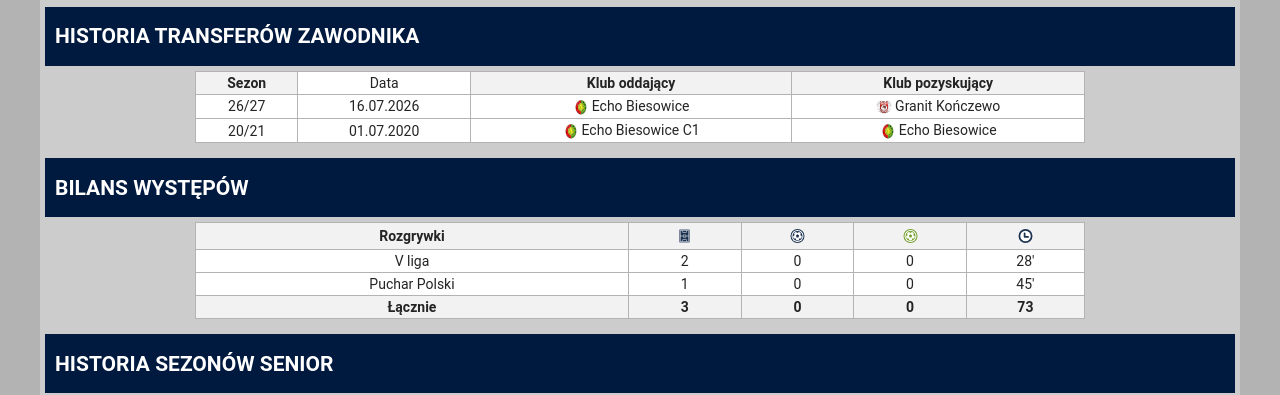
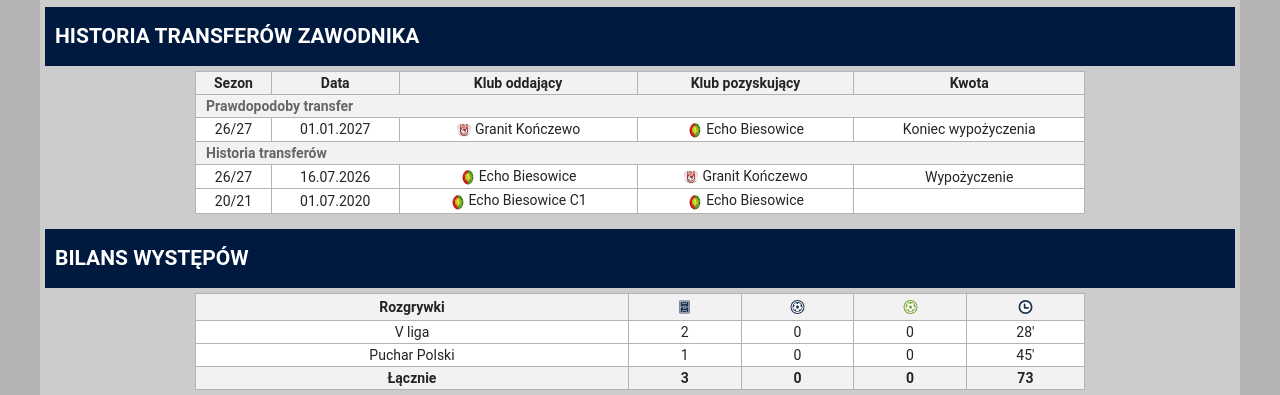
Before and after one commit to B3bq/transferplace, a website built with Vite: page index.html in a window 1280 px wide. Shown: the part 1233-1628 px from the top of the page. Built offline with nearby package versions, Linux system fonts and the light colour scheme; files whose address does not match are found by name.

Commit message:
dodanie prawdopodobnego transferu

```diff
--- a/index.html
+++ b/index.html
@@ -163,21 +163,41 @@
             <table>
                 <tr>
                     <th>Sezon</th>
-                    <td>Data</td>
+                    <th>Data</th>
                     <th>Klub oddający</th>
                     <th>Klub pozyskujący</th>
+                    <th>Kwota</th>
+                </tr>
+                <tr class="table__transfer">
+                    <td colspan="5">
+                        Prawdopodoby transfer
+                    </td>
+                </tr>
+                <tr>
+                    <td>26/27</td>
+                    <td>01.01.2027</td>
+                    <td class="club2">Granit Kończewo</td>
+                    <td class="club">Echo Biesowice</td>
+                    <td>Koniec wypożyczenia</td>
+                </tr>
+                <tr class="table__transfer">
+                    <td colspan="5">
+                        Historia transferów
+                    </td>
                 </tr>
                 <tr>
                     <td>26/27</td>
                     <td>16.07.2026</td>
                     <td class="club">Echo Biesowice</td>
                     <td class="club2">Granit Kończewo</td>
+                    <td>Wypożyczenie</td>
                 </tr>
                 <tr>
                     <td>20/21</td>
                     <td>01.07.2020</td>
                     <td class="club">Echo Biesowice C1</td>
                     <td class="club">Echo Biesowice</td>
+                    <td></td>
                 </tr>
             </table>
         </section>
--- a/src/sass/modules/section.scss
+++ b/src/sass/modules/section.scss
@@ -562,6 +562,17 @@ td{
     border: 1px solid $rootColor;
     padding: 3px;
 }
+.table__transfer{
+    background: $navTable;
+    color: $fontColor2;
+    font-weight: bold;
+    column-span: all;
+    text-align: left;
+
+    td{
+        padding-left: 10px;
+    }
+}
 
 .transfer, .acctual, .sezon_history, .sezon_history_junior{
     display: flex;
--- a/src/sass/modules/variables.scss
+++ b/src/sass/modules/variables.scss
@@ -1,6 +1,7 @@
 $mainFont: Roboto, sans-serif;
 $mobileWidth: 768px;
 $fontColor: #242424;
+$fontColor2: #676666;
 
 $rootColor: #b3b3b3;
 $background: #ccc;
```
Also changed, not shown: style.css.
